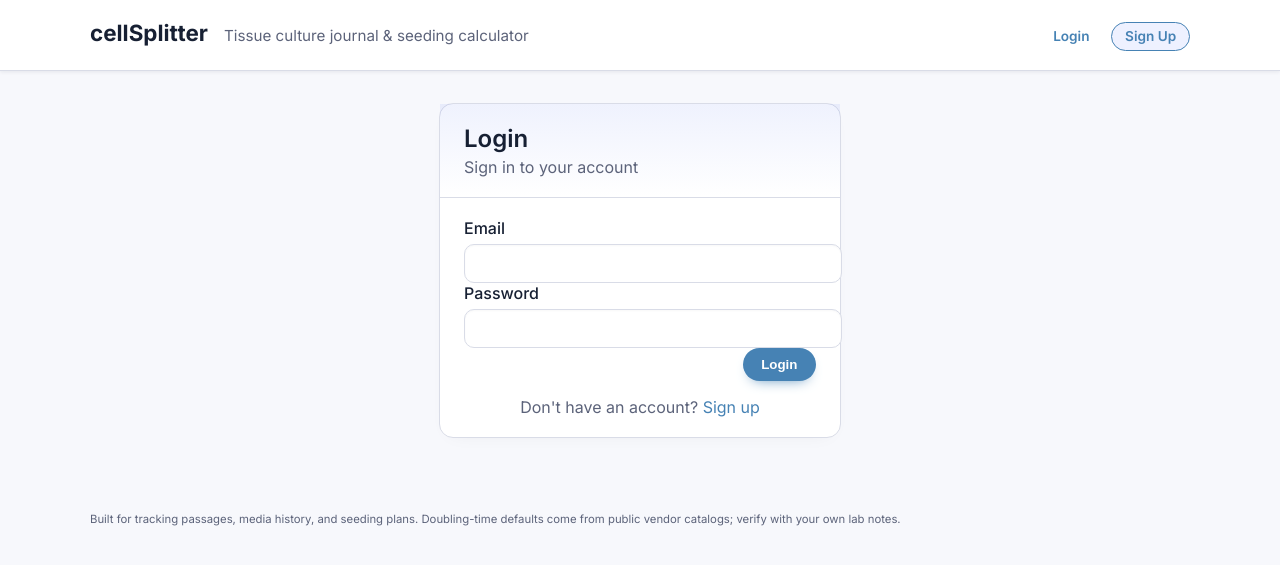
After one commit to cyeunghl/cellSplitter, a Flask app: page /login in a window 1280 px wide. The commit adds this page. Shown: the top 565 px of the page. Run offline with Flask 3, Linux system fonts and the light colour scheme.

Commit message:
compatibility with login

```diff
--- a/app.py
+++ b/app.py
@@ -19,23 +19,49 @@ from flask import (
     request,
     url_for,
 )
+from flask_login import LoginManager, UserMixin, login_user, logout_user, login_required, current_user
 from flask_sqlalchemy import SQLAlchemy
 from sqlalchemy import inspect, text
+import bcrypt
 
 app = Flask(__name__)
 
-# Use /tmp for database on Vercel (serverless environment)
-# Otherwise use instance/ directory for local development
-if os.environ.get('VERCEL') or os.environ.get('VERCEL_ENV'):
+# Database configuration: Support Turso (libSQL) or local SQLite
+database_url = os.environ.get('DATABASE_URL')
+if database_url:
+    # Turso/libSQL connection string (libsql:// or turso://)
+    # For Turso, use the connection string directly
+    if database_url.startswith('libsql://') or database_url.startswith('turso://'):
+        # Convert Turso URL to SQLAlchemy format if needed
+        # Turso uses libSQL which is SQLite-compatible
+        # For now, we'll use the URL as-is (may need libsql-client for actual connection)
+        app.config["SQLALCHEMY_DATABASE_URI"] = database_url.replace('libsql://', 'sqlite:///').replace('turso://', 'sqlite:///')
+    else:
+        # Standard SQLite URL format
+        app.config["SQLALCHEMY_DATABASE_URI"] = database_url
+elif os.environ.get('VERCEL') or os.environ.get('VERCEL_ENV'):
+    # Vercel serverless environment: use /tmp
     db_path = '/tmp/cellsplitter.db'
     os.makedirs('/tmp', exist_ok=True)
     app.config["SQLALCHEMY_DATABASE_URI"] = f'sqlite:///{db_path}'
 else:
+    # Local development: use instance directory
     app.config["SQLALCHEMY_DATABASE_URI"] = "sqlite:///cellsplitter.db"
 app.config["SQLALCHEMY_TRACK_MODIFICATIONS"] = False
 app.config["SECRET_KEY"] = os.environ.get("SECRET_KEY", "cellsplitter-secret-key")
 
 db = SQLAlchemy(app)
+
+# Initialize Flask-Login
+login_manager = LoginManager()
+login_manager.init_app(app)
+login_manager.login_view = 'login'
+login_manager.login_message = 'Please log in to access this page.'
+login_manager.login_message_category = 'info'
+
+@login_manager.user_loader
+def load_user(user_id):
+    return User.query.get(int(user_id))
 
 
 HARVEST_VOLUME_HINTS: list[tuple[str, float]] = [
@@ -233,6 +259,22 @@ class Vessel(db.Model):
     area_cm2 = db.Column(db.Float, nullable=False)
     cells_at_100_confluency = db.Column(db.Float, nullable=False)
     notes = db.Column(db.Text, nullable=True)
+
+
+class User(UserMixin, db.Model):
+    id = db.Column(db.Integer, primary_key=True)
+    email = db.Column(db.String(120), nullable=False, unique=True)
+    password_hash = db.Column(db.String(255), nullable=False)
+    created_at = db.Column(db.DateTime, nullable=False, default=datetime.utcnow)
+
+    def set_password(self, password: str) -> None:
+        """Hash and set password"""
+        salt = bcrypt.gensalt()
+        self.password_hash = bcrypt.hashpw(password.encode('utf-8'), salt).decode('utf-8')
+
+    def check_password(self, password: str) -> bool:
+        """Verify password"""
+        return bcrypt.checkpw(password.encode('utf-8'), self.password_hash.encode('utf-8'))
 
 
 class Setting(db.Model):
@@ -561,6 +603,117 @@ def save_label_library(labels: list[str]) -> None:
     Setting.set_value(LABEL_LIBRARY_SETTING, json.dumps(labels))
 
 
+@app.route("/login", methods=["GET", "POST"])
+def login():
+    """Login route"""
+    if current_user.is_authenticated:
+        return redirect(url_for('dashboard'))
+
+    if request.method == "POST":
+        email = request.form.get("email", "").strip().lower()
+        password = request.form.get("password", "")
+
+        if not email or not password:
+            flash("Please provide both email and password.", "error")
+            return render_template("login.html")
+
+        user = User.query.filter_by(email=email).first()
+        if user and user.check_password(password):
+            login_user(user, remember=True)
+            next_page = request.args.get('next')
+            return redirect(next_page or url_for('dashboard'))
+        else:
+            flash("Invalid email or password.", "error")
+
+    return render_template("login.html")
+
+
+@app.route("/signup", methods=["GET", "POST"])
+def signup():
+    """Signup route"""
+    if current_user.is_authenticated:
+        return redirect(url_for('dashboard'))
+
+    if request.method == "POST":
+        email = request.form.get("email", "").strip().lower()
+        password = request.form.get("password", "")
+        confirm_password = request.form.get("confirm_password", "")
+
+        if not email or not password:
+            flash("Please provide both email and password.", "error")
+            return render_template("signup.html")
+
+        if password != confirm_password:
+            flash("Passwords do not match.", "error")
+            return render_template("signup.html")
+
+        if len(password) < 8:
+            flash("Password must be at least 8 characters long.", "error")
+            return render_template("signup.html")
+
+        # Check if user already exists
+        existing_user = User.query.filter_by(email=email).first()
+        if existing_user:
+            flash("An account with this email already exists.", "error")
+            return render_template("signup.html")
+
+        # Create new user
+        user = User(email=email)
+        user.set_password(password)
+        db.session.add(user)
+        db.session.commit()
+
+        flash("Account created successfully! Please log in.", "success")
+        return redirect(url_for('login'))
+
+    return render_template("signup.html")
+
+
+@app.route("/logout", methods=["POST"])
+def logout():
+    """Logout route"""
+    logout_user()
+    flash("You have been logged out.", "info")
+    return redirect(url_for('index'))
+
+
+@app.route("/api/auth/register", methods=["POST"])
+def api_register():
+    """API endpoint for user registration"""
+    data = request.get_json()
+    if not data:
+        return jsonify({"error": "Invalid request"}), 400
+
+    email = data.get("email", "").strip().lower()
+    password = data.get("password", "")
+
+    if not email or not password:
+        return jsonify({"error": "Email and password are required"}), 400
+
+    if len(password) < 8:
+        return jsonify({"error": "Password must be at least 8 characters long"}), 400
+
+    # Check if user already exists
+    existing_user = User.query.filter_by(email=email).first()
+    if existing_user:
+        return jsonify({"error": "An account with this email already exists"}), 400
+
+    # Create new user
+    user = User(email=email)
+    user.set_password(password)
+    db.session.add(user)
+    db.session.commit()
+
+    return jsonify({"message": "User registered successfully", "user_id": user.id}), 201
+
+
+@app.route("/dashboard")
+@login_required
+def dashboard():
+    """Dashboard route - protected, requires login"""
+    return redirect(url_for('index'))
+
+
 @app.route("/")
 def index():
     active_cultures = (
--- a/requirements.txt
+++ b/requirements.txt
@@ -1,2 +1,4 @@
 Flask==2.3.3
 Flask-SQLAlchemy==3.1.1
+Flask-Login==0.6.3
+bcrypt==4.1.2
--- a/static/css/style.css
+++ b/static/css/style.css
@@ -153,6 +153,25 @@ a:hover {
 .card-body,
 .card-footer {
   padding: 1.25rem 1.5rem;
+}
+
+.card-body label {
+  display: flex;
+  flex-direction: column;
+  gap: 0.35rem;
+  text-align: left;
+  align-items: flex-start;
+}
+
+.card-body label span {
+  text-align: left;
+  font-weight: 500;
+  color: var(--text);
+}
+
+.card-body label input {
+  width: 100%;
+  text-align: left;
 }
 
 .card-header.with-actions {
--- a/templates/base.html
+++ b/templates/base.html
@@ -15,6 +15,17 @@
       <div class="container header-inner">
         <a class="brand" href="{{ url_for('index') }}">cellSplitter</a>
         <p class="tagline">Tissue culture journal &amp; seeding calculator</p>
+        <nav style="margin-left: auto; display: flex; gap: 0.5rem; align-items: center;">
+          {% if current_user.is_authenticated %}
+            <span style="color: var(--text-muted); font-size: 0.9rem;">{{ current_user.email }}</span>
+            <form method="post" action="{{ url_for('logout') }}" style="margin: 0;">
+              <button class="button ghost small" type="submit">Logout</button>
+            </form>
+          {% else %}
+            <a class="button ghost small" href="{{ url_for('login') }}">Login</a>
+            <a class="button secondary small" href="{{ url_for('signup') }}">Sign Up</a>
+          {% endif %}
+        </nav>
       </div>
     </header>
     <main class="container">
--- /dev/null
+++ b/templates/login.html
@@ -0,0 +1,30 @@
+{% extends "base.html" %}
+
+{% block title %}Login - cellSplitter{% endblock %}
+
+{% block content %}
+<div class="card" style="max-width: 400px; margin: 2rem auto;">
+  <header class="card-header">
+    <h2>Login</h2>
+    <p>Sign in to your account</p>
+  </header>
+  <div class="card-body">
+    <form method="post" action="{{ url_for('login') }}">
+      <label>
+        <span>Email</span>
+        <input type="email" name="email" required autocomplete="email" />
+      </label>
+      <label>
+        <span>Password</span>
+        <input type="password" name="password" required autocomplete="current-password" />
+      </label>
+      <div class="form-actions">
+        <button class="button primary" type="submit">Login</button>
+      </div>
+    </form>
+    <p style="margin-top: 1rem; text-align: center;">
+      Don't have an account? <a href="{{ url_for('signup') }}">Sign up</a>
+    </p>
+  </div>
+</div>
+{% endblock %}
```
Also changed, not shown: templates/signup.html (added, +35 -0 lines), 1 other file.
